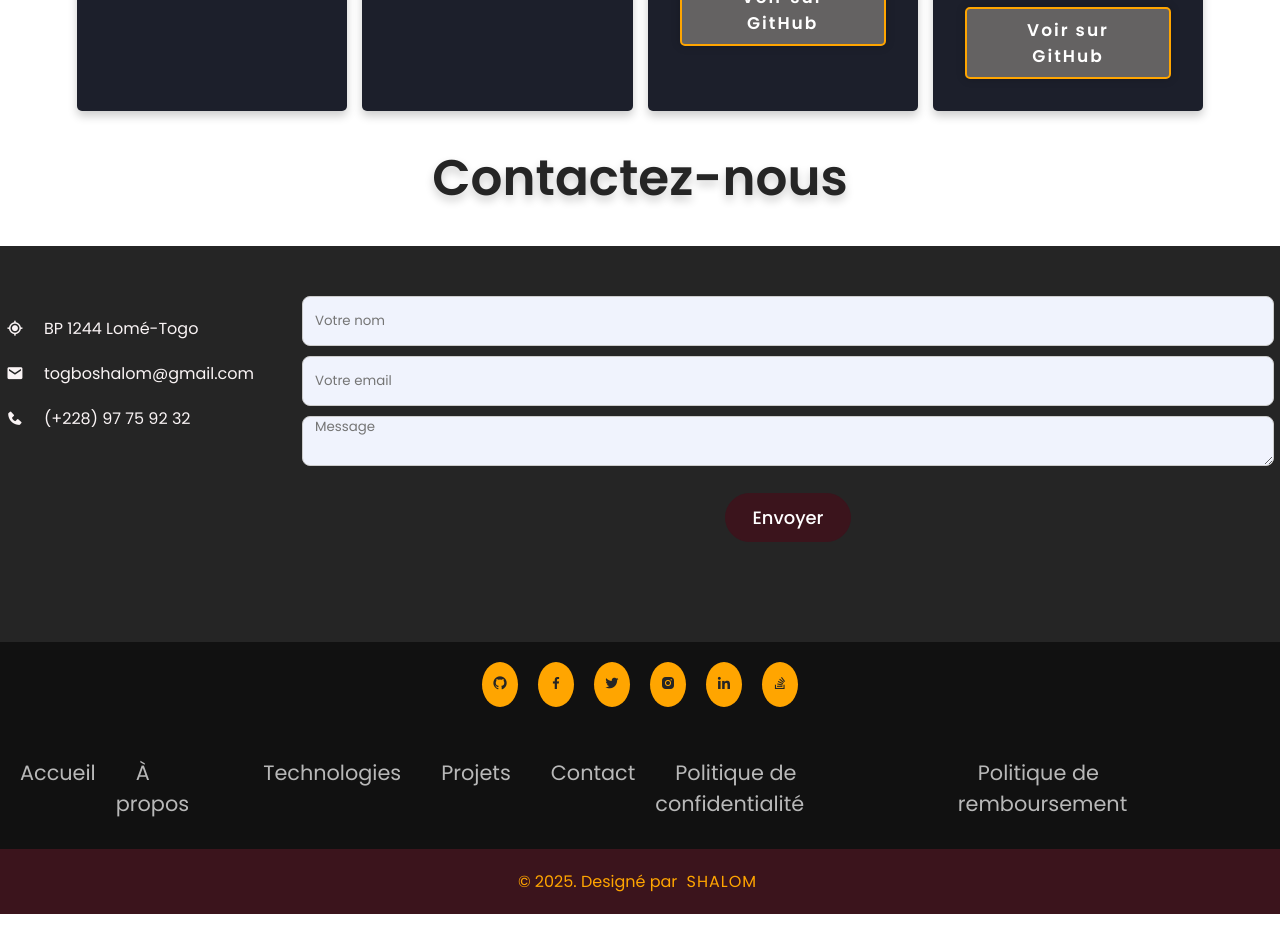
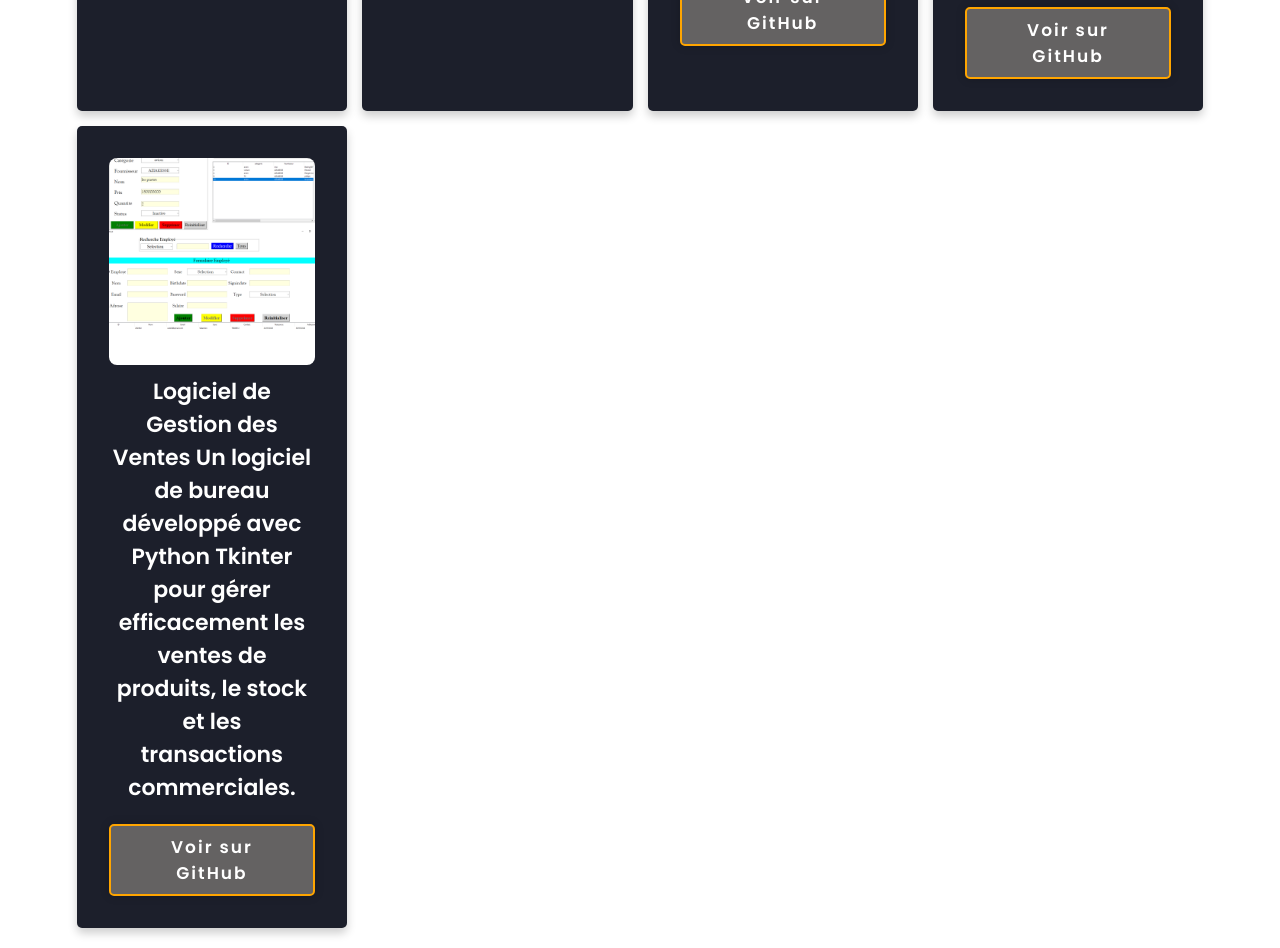
Before and after one commit to 2ort2/portefolio, a plain HTML site: page index.html in a window 1280 px wide. Shown: the part 3864-4812 px from the top of the page. Before the commit the page ends 4778 px from the top, so only its background shows below. Drawn offline with nearby package versions, Linux system fonts and the light colour scheme.

Commit message:
ajout du projet python thinker

```diff
--- a/index.html
+++ b/index.html
@@ -227,14 +227,13 @@
             <a href="https://github.com/2ort2/event" class="btn" target="_blank">Voir sur GitHub</a>
           </div>
 
-          <!-- <div class="box">
-            <img src="img/service5.jpg" alt="Projet 5" />
-            <h3>Projet 5</h3>
-            <p>My fifth project ~#</p>
-            <a href="#" class="btn">Lire plus</a>
+          <div class="box">
+            <img src="img/python.png" alt="Logiciel de gestion de stock de produits" />
+            <h3>Logiciel de Gestion des Ventes Un logiciel de bureau développé avec Python Tkinter pour gérer efficacement les ventes de produits, le stock et les transactions commerciales. </h3>
+            <a href="https://github.com/2ort2/Gestion_magazin" class="btn" target="_blank">Voir sur GitHub</a>
           </div>
 
-          <div class="box">
+          <!-- <div class="box">
             <img src="img/service6.jpg" alt="Projet 6" />
             <h3>Projet 6</h3>
             <p>My sixth project ~#</p>
@@ -272,13 +271,16 @@
           </li> -->
         </ul>
 
-        <form  action="https://formspree.io/f/xldbgoyn"
+        <form action="https://formspree.io/f/xldbgoyn"
         method="POST" class="contact-form">
+
           <input type="text" placeholder="Votre nom" class="form-input" name="nom"/>
           <input type="email" placeholder="Votre email" class="form-input" name="email" />
           <textarea placeholder="Message" class="form-input" name="message"></textarea>
           <button class="submit-button" type="submit">Envoyer</button>
         </form>
+
+
       </div>
     </section>
 
```
Also changed, not shown: img/python.png (added).
